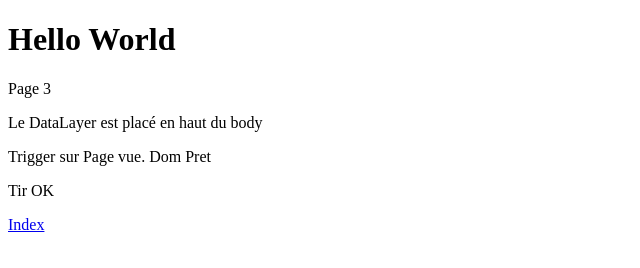
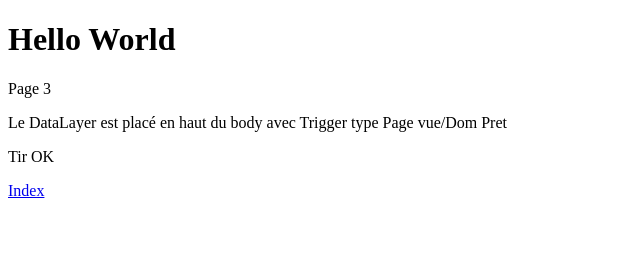
Before and after one commit to PhilippeR/GTMtests, a plain HTML site: page page3.html in a window 1280 px wide. Shown: the whole page, without its empty margins (0-640 px from the left). Drawn offline with Linux system fonts and the light colour scheme.

Commit message:
Update page3.html

```diff
--- a/page3.html
+++ b/page3.html
@@ -33,8 +33,7 @@ dataLayer.push({
 
 <h1>Hello World</h1>
 <p>Page 3</p>
-<p>Le DataLayer est placé en haut du body</p>
-<p>Trigger sur Page vue. Dom Pret</p>
+<p>Le DataLayer est placé en haut du body avec Trigger type Page vue/Dom Pret</p>
 <p>Tir OK </p>
 <p><a href="index.html">Index</a> </p>
 </body>
```
